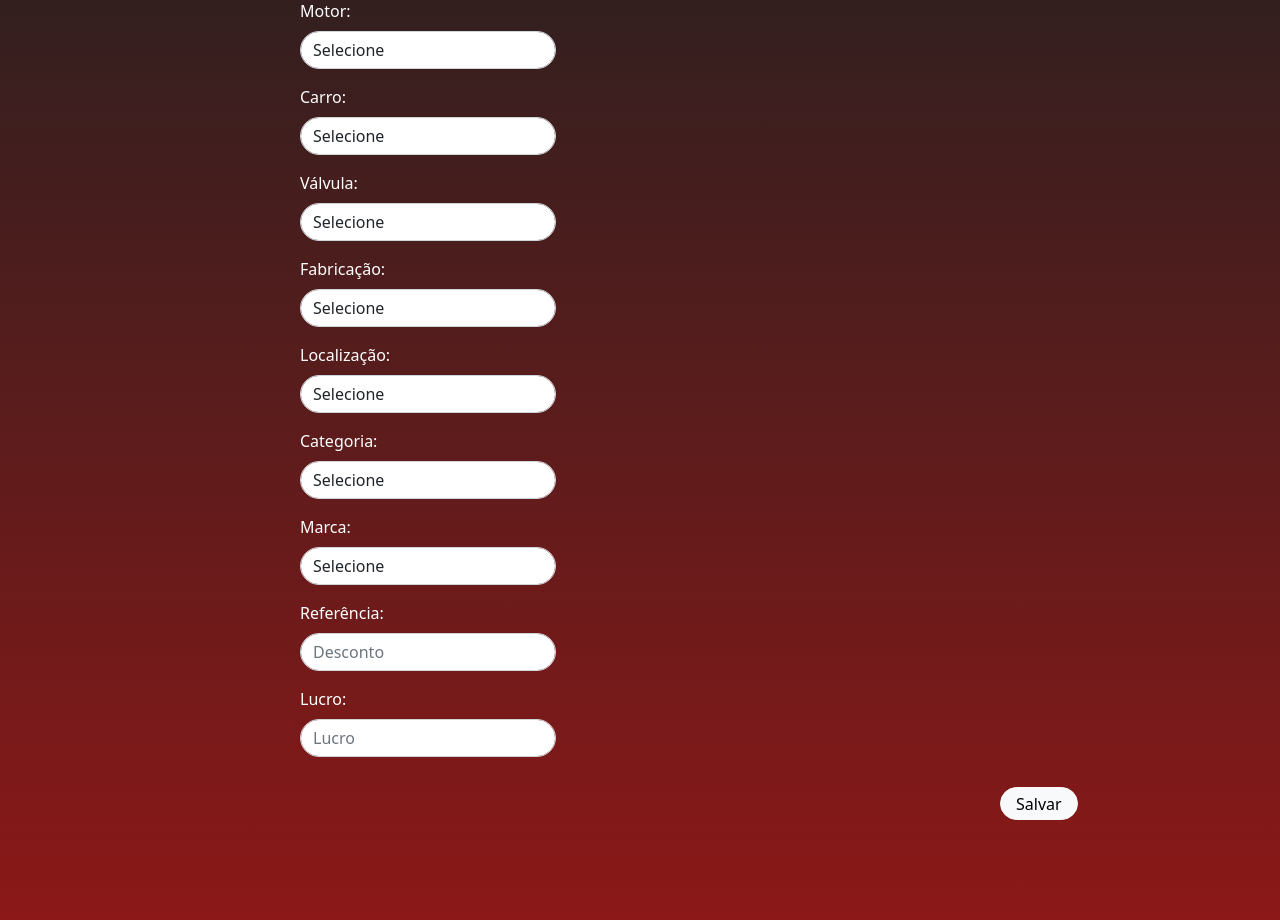
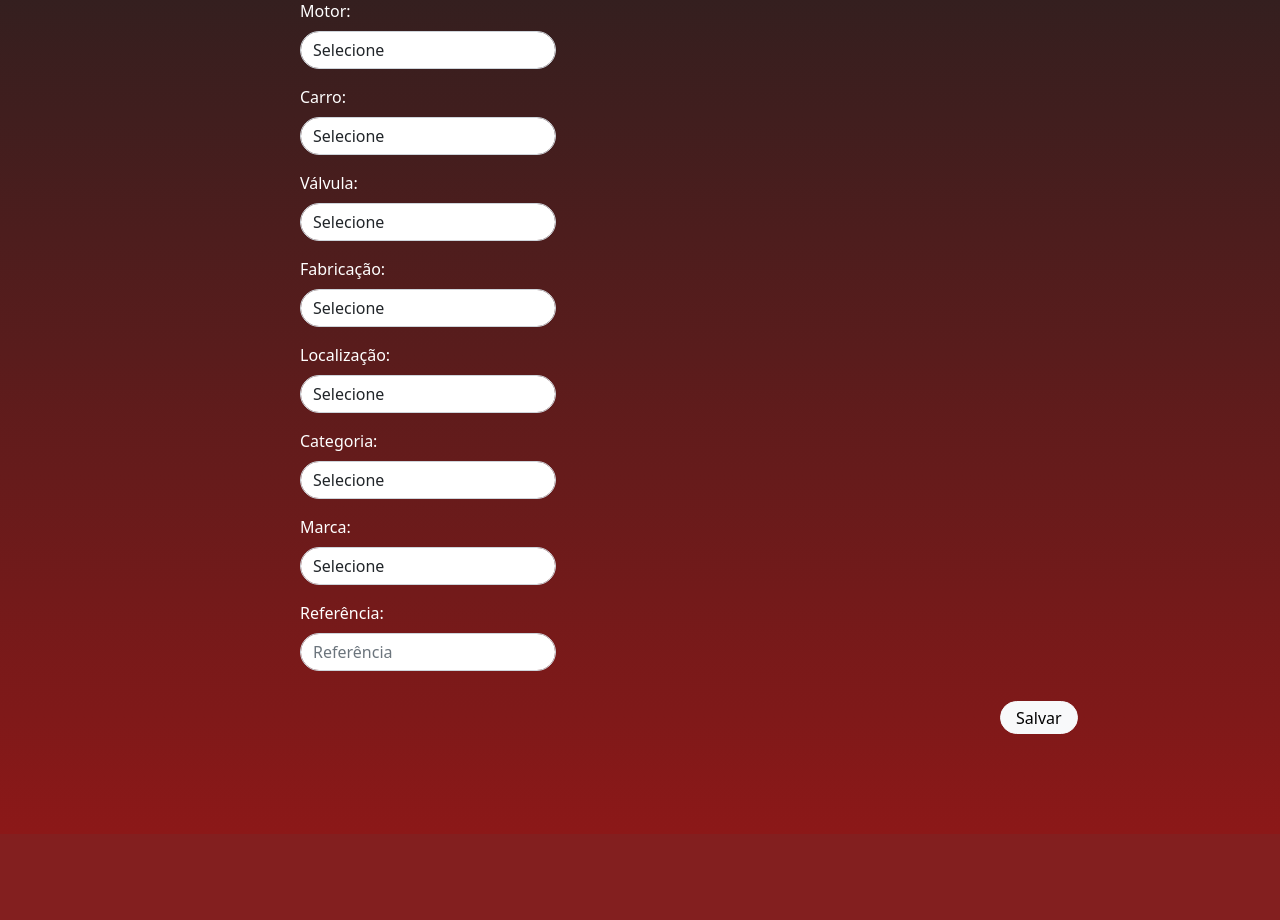
Before and after one commit to WebI-2020-2/socape, a PHP site: page /src/views/cadastro/produto.php in a window 1280 px wide. Shown: the part 265-1185 px from the top of the page. After the commit the page ends 999 px from the top, so only its background shows below. Run offline with PHP 8.4, Linux system fonts and the light colour scheme; data that the repository does not hold is empty; some libraries are stand-ins or nearby versions.

Commit message:
removido lucro no cadastro de produto

```diff
--- a/src/views/cadastro/produto.php
+++ b/src/views/cadastro/produto.php
@@ -219,12 +219,7 @@
 
             <div class="mb-3">
                 <label for="referencia" class="form-label">Referência:</label>
-                <input style="border-radius: 30px 30px 30px 30px" type="text" name="referencia" id="referencia" class="form-control" placeholder="Desconto">
-            </div>
-
-            <div class="mb-3">
-                <label for="lucro" class="form-label">Lucro:</label>
-                <input style="border-radius: 30px 30px 30px 30px" type="text" name="lucro" id="lucro" class="form-control" placeholder="Lucro">
+                <input style="border-radius: 30px 30px 30px 30px" type="text" name="referencia" id="referencia" class="form-control" placeholder="Referência">
             </div>
 
             <div id="localizaçãoBotões">
```
